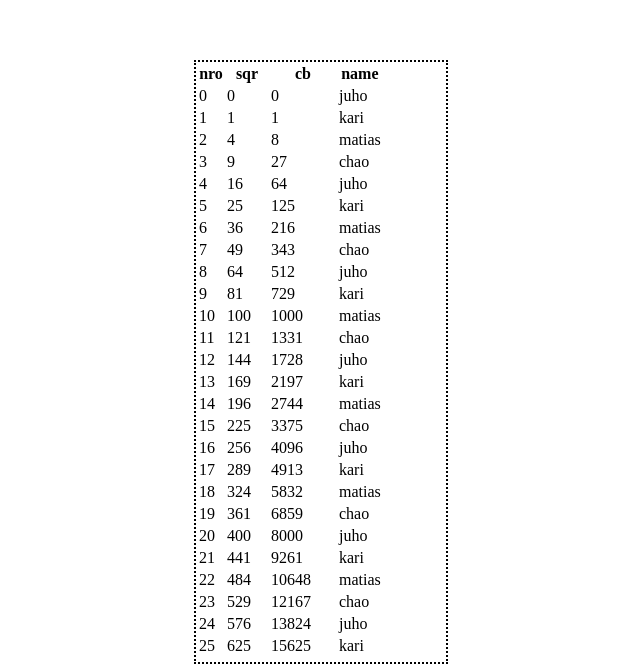
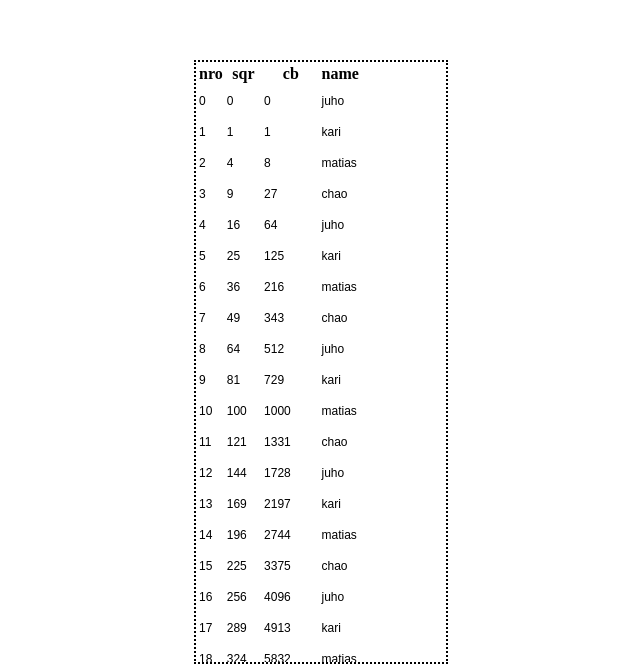
Before and after one commit to jnaalisv/ordermonitor, a website: page app/index.html in a window 1280 px wide. Shown: the part 138-808 px from the top of the page, without its empty margins (612-1252 px from the left). Drawn offline with Linux system fonts and the light colour scheme.

Commit message:
added proper style

```diff
--- a/app/index.html
+++ b/app/index.html
@@ -1,6 +1,12 @@
 <html ng-app="ordermonitor">
     <head>
         <style>
+            .row {
+                height: 29px;
+                font-family: sans-serif;
+                font-size: 12px;
+                font-weight: normal;
+            }
             .selectedRow {
                 outline: 2px solid black;
             }
@@ -27,7 +33,7 @@
                     <th>name</th>
                 </tr>
                 </thead>
-                <tr ng-repeat="row in controller.rows " ng-class="{selectedRow: row.number == controller.selectedNumber}" ng-click="controller.selectRow($index)">
+                <tr class="row" ng-repeat="row in controller.rows " ng-class="{selectedRow: row.number == controller.selectedNumber}" ng-click="controller.selectRow($index)">
                     <td>{{row.number}}</td>
                     <td>{{row.square}}</td>
                     <td>{{row.cube}}</td>
```
